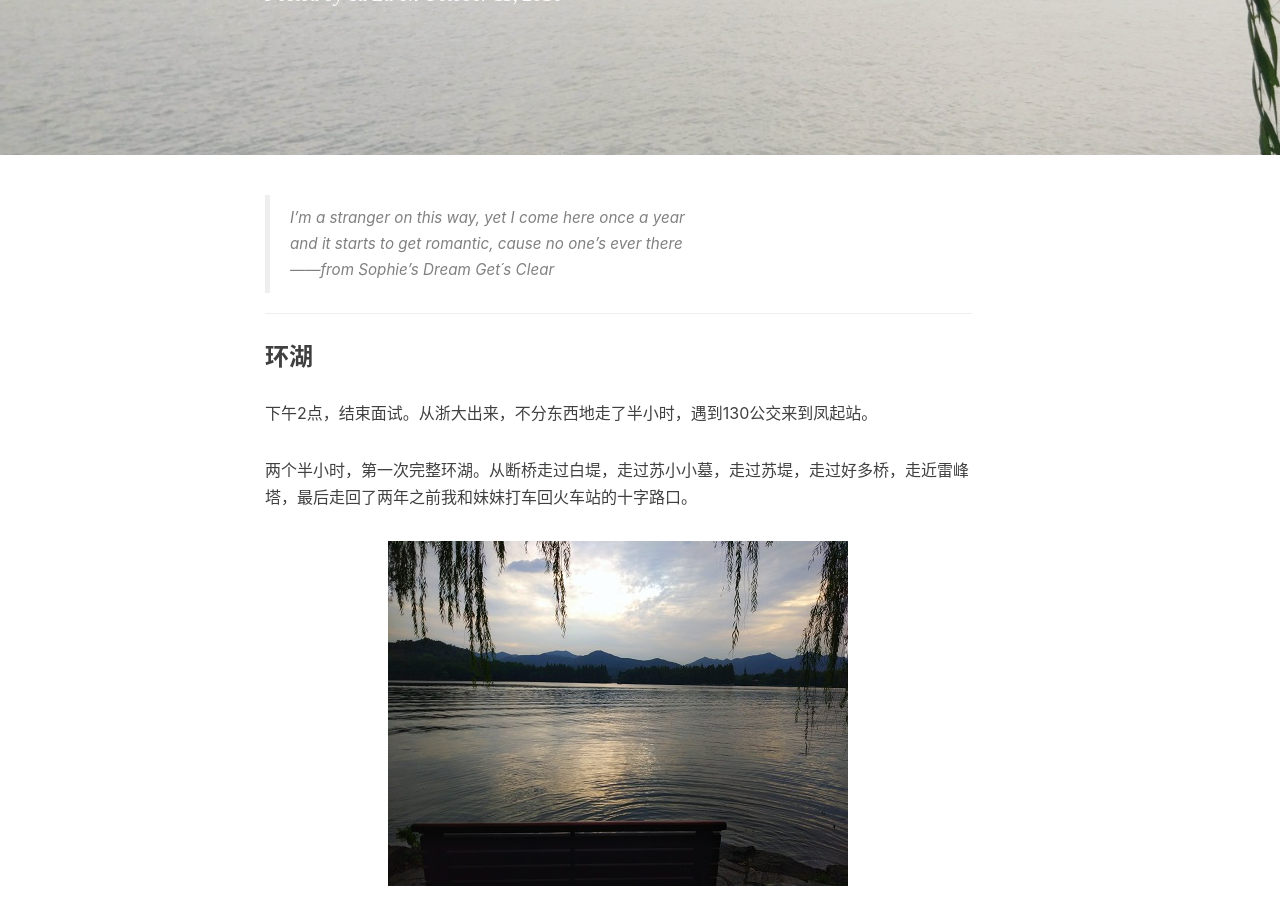
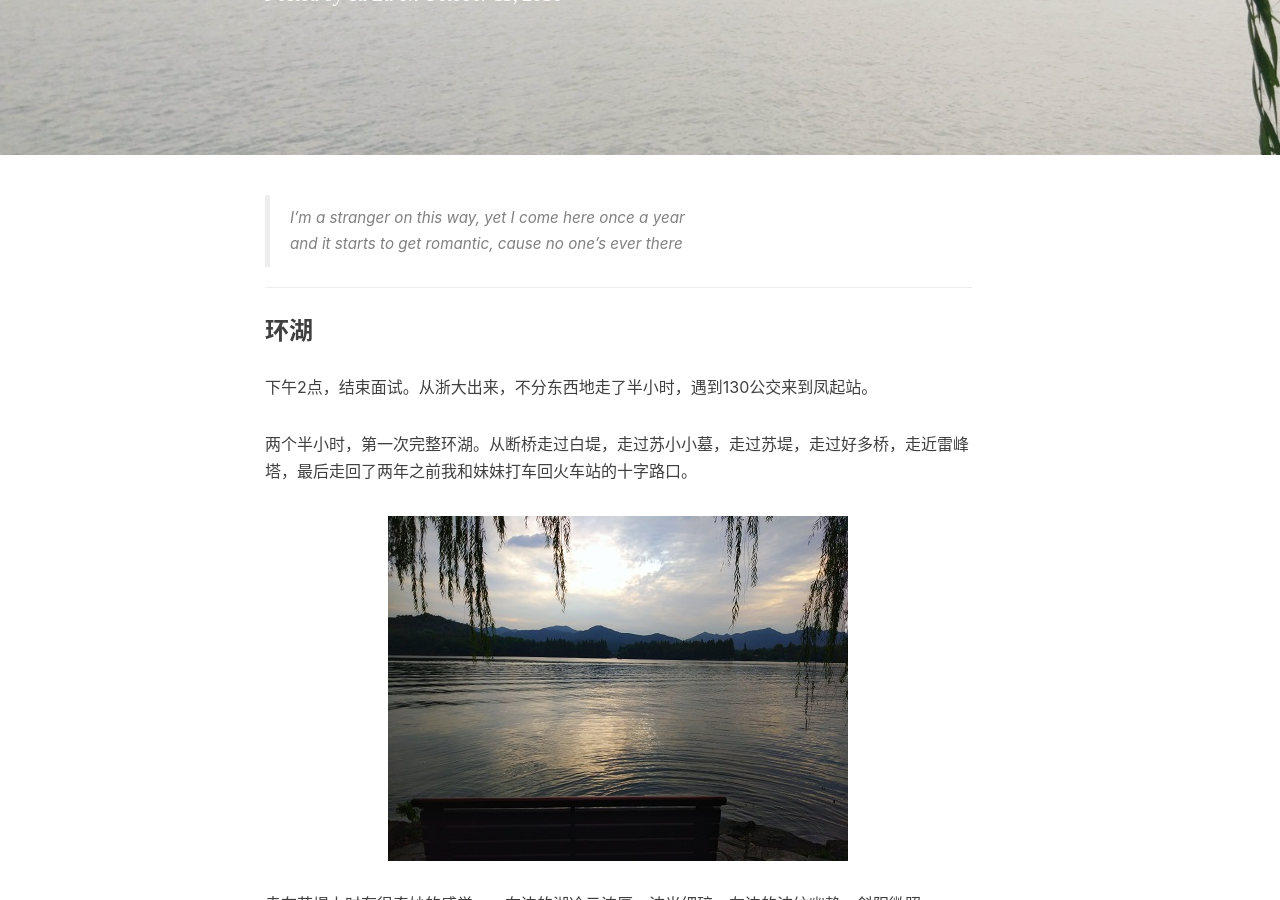
Before and after one commit to LulunaYu/luluna_blog, a Jekyll site: the page built from _posts/2015-05-11-see-u-ali.markdown.markdown, in a window 1280 px wide and 900 px high, scrolled down 362 px. Built offline with Jekyll 4.4.1, drawn with Linux system fonts in a browser that asks for light colours; nearby versions of some CDN libraries; comment, search, counter and statistics services are not loaded.

Commit message:
Add files via upload

```diff
--- a/_posts/2015-05-11-see-u-ali.markdown.markdown
+++ b/_posts/2015-05-11-see-u-ali.markdown.markdown
@@ -12,7 +12,7 @@ tags:
 
 > I'm a stranger on this way, yet I come here once a year<br/>
 > and it starts to get romantic, cause no one's ever there<br/>
-> ——from Sophie's Dream Get´s Clear
+>
 
 
 ---
```
